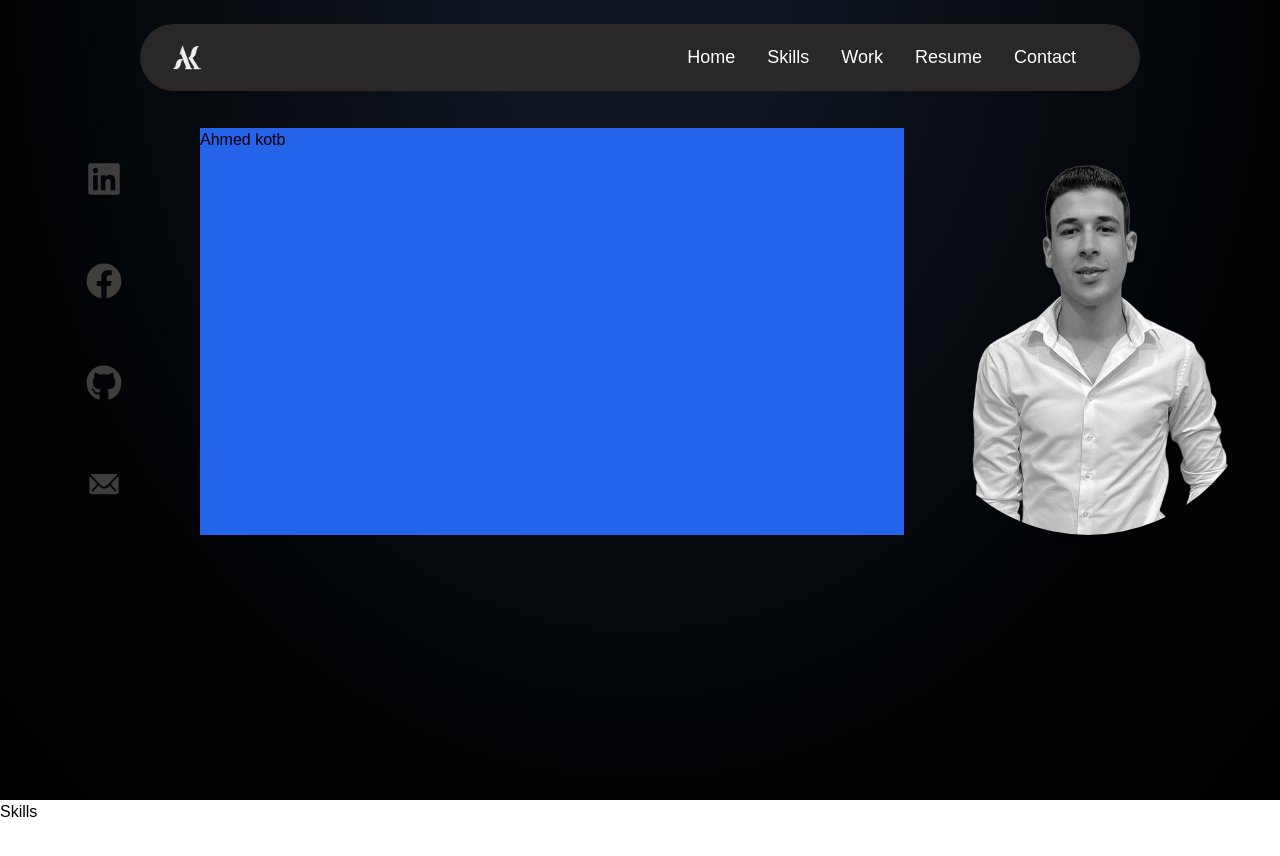
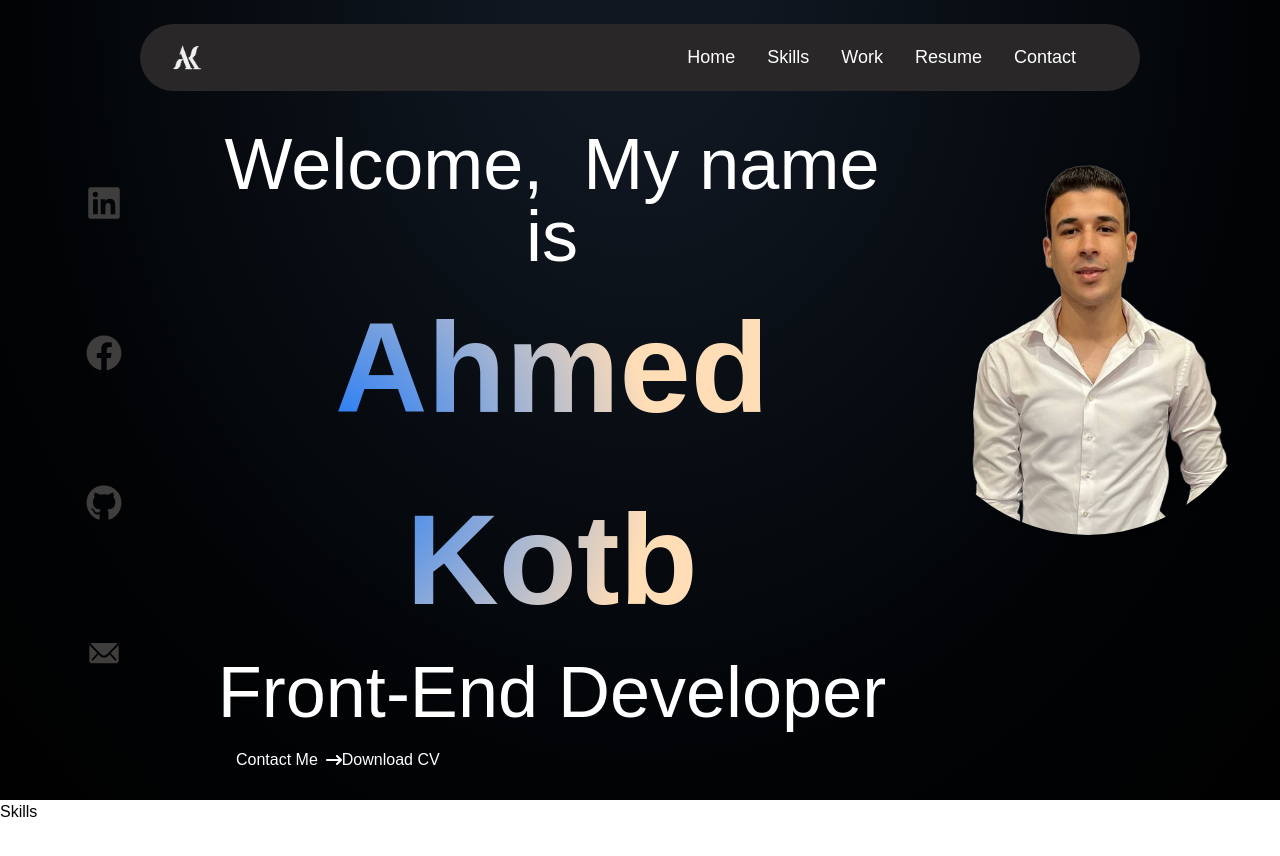
Before and after one commit to Ahmed-kotb621/portfolio, a React (Vite) app: page / in a window 1280 px wide. Shown: the top 856 px of the page. Built offline with nearby package versions, Linux system fonts and the light colour scheme; the HTML template or start-up script is replaced by a standard one; a web font is replaced by a local one.

Commit message:
landing page

```diff
--- a/src/features/Landing/Info.jsx
+++ b/src/features/Landing/Info.jsx
@@ -1,7 +1,10 @@
+import styles from "./gradient.module.css";
 function Info() {
   return (
-    <div className=" bg-blue-600 w-[100%] h-1[100%]">
-      <h1>Ahmed kotb</h1>
+    <div className="flex flex-col items-center justify-center text-center text-white w-[100%] h-1[100%]">
+      <h2 className="text-7xl">Welcome,&nbsp; My name is</h2>
+      <h1 className={`${styles.gradientText}`}>Ahmed Kotb</h1>
+      <h1 className=" text-7xl"> Front-End Developer</h1>
     </div>
   );
 }
--- a/src/features/Landing/PersonalImage.jsx
+++ b/src/features/Landing/PersonalImage.jsx
@@ -3,7 +3,7 @@ import styles from "../../components/navItem.module.css";
 function PersonalImage() {
   return (
     <div className="w-[100%]">
-      <img src={image} className="rounded-full drop-shadow  filter grayscale" />
+      <img src={image} className="rounded-full drop-shadow shadow-black " />
     </div>
   );
 }
--- /dev/null
+++ b/src/features/Landing/Resume.jsx
@@ -0,0 +1,20 @@
+import resume from "../../assets/Ahmed-Sayed-Resume.pdf";
+import { FaArrowRightLong } from "react-icons/fa6";
+
+function Resume() {
+  return (
+    <div className="text-white flex p-5 justify-center md:justify-start md:ml-[200px]">
+      <a
+        href="/#contact"
+        className="flex items-center gap-2 hover:gap-3 duration-300"
+      >
+        Contact Me <FaArrowRightLong />
+      </a>
+      <a href={resume} download>
+        Download CV
+      </a>
+    </div>
+  );
+}
+
+export default Resume;
--- /dev/null
+++ b/src/features/Landing/gradient.module.css
@@ -0,0 +1,27 @@
+.gradientText {
+  background: radial-gradient(
+    circle,
+    rgba(8, 111, 255, 1) 0%,
+    rgba(255, 221, 183, 1) 41%
+  );
+  font-size: 8rem;
+  font-weight: bold;
+  color: transparent;
+  background-clip: text;
+  -webkit-background-clip: text;
+  background-size: 200% 200%;
+  animation: gradBack 10s ease infinite;
+}
+
+@keyframes gradBack {
+  0% {
+    background-position: 0% 50%;
+  }
+  50% {
+    background-position: 100% 50%;
+  }
+
+  100% {
+    background-position: 0% 50%;
+  }
+}
--- a/src/pages/Landing.jsx
+++ b/src/pages/Landing.jsx
@@ -2,12 +2,15 @@ import GoHome from "../features/Landing/GoHome";
 import Header from "../components/Header";
 import styles from "../components/navItem.module.css";
 import Home from "../features/Landing/Home";
+import Resume from "../features/Landing/Resume";
+
 function Landing() {
   return (
     <section className={`h-[100dvh] p-4 ${styles.mainBackground}`} id="home">
       <Header />
       <GoHome />
       <Home />
+      <Resume />
     </section>
   );
 }
```
Also changed, not shown: 1 other file (tests, documents, lock files or other folders).
